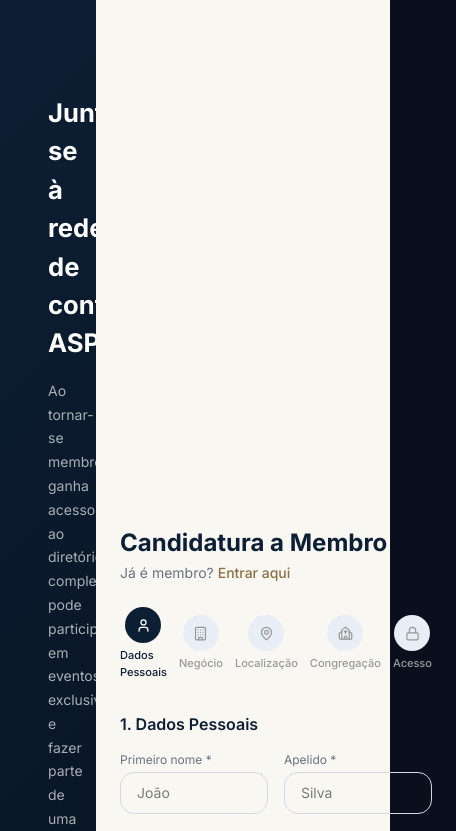
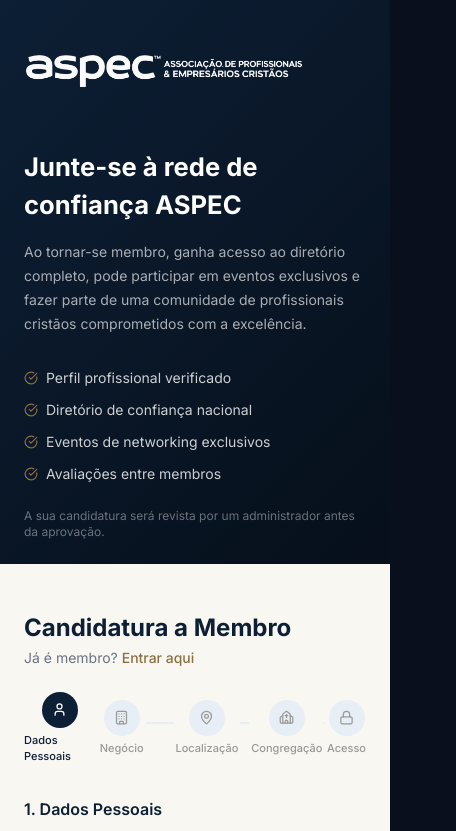
Before and after one commit to aspec-project/aspec-frontend-react, a React (Vite) app in the folder Aspec_Frontend/: page /registo in a window 390 px wide. Shown: the top 831 px of the page, 456 px wide, since content can reach past the window. Built offline with nearby package versions, Linux system fonts and the light colour scheme; no server answers.

Commit message:
ASPEC-275 #done #fix: uniformizar logotipo da ASPEC

```diff
--- a/Aspec_Frontend/src/components/layout/Footer.jsx
+++ b/Aspec_Frontend/src/components/layout/Footer.jsx
@@ -73,7 +73,7 @@ export default function Footer() {
           <div className="md:col-span-1">
           <div className="mb-4">
             <img
-              src="/images/log-branco.png"
+              src="/images/aspec-logo-sf.png"
               alt="ASPEC"
               className="w-60 max-w-full h-auto"
             />
--- a/Aspec_Frontend/src/components/layout/Header.jsx
+++ b/Aspec_Frontend/src/components/layout/Header.jsx
@@ -104,14 +104,14 @@ export default function Header() {
         </div>
       )}
       <div className="max-w-7xl mx-auto px-4 sm:px-6">
-        <div className="flex items-center justify-between h-16">
+        <div className="flex items-center justify-between h-18">
 
           {/* Logo ASPEC */}
           <Link to="/" onClick={closeMenus} className="flex items-center gap-2 cursor-pointer">
             <img
-              src="/images/log-branco.png"
+              src="/images/aspec-logo-sf.png"
               alt="ASPEC"
-              className="h-6 w-auto"/>
+              className="h-auto w-[140px] lg:w-[220px]"/>
           </Link>
 
           {/* Desktop Nav */}
--- a/Aspec_Frontend/src/components/login/LoginSidebar.jsx
+++ b/Aspec_Frontend/src/components/login/LoginSidebar.jsx
@@ -1,4 +1,3 @@
-import logoImg from "../../../public/images/log-branco.png";
 export default function LoginSidebar({ onNavigateHome }) {
   const stats = [
     { num: "320+", label: "Membros" },
@@ -20,8 +19,8 @@ export default function LoginSidebar({ onNavigateHome }) {
         }}
       />
       <div className="relative z-10">
-        <button type="button" onClick={onNavigateHome} className="cursor-pointer">
-          <img src={logoImg} alt="ASPEC" className="h-10 w-70 object-contain" />
+        <button type="button" onClick={onNavigateHome} className="w-70 max-w-full cursor-pointer">
+          <img src="/images/aspec-logo-sf.png" alt="ASPEC" className="h-auto w-full object-contain" />
         </button>
       </div>
       <div className="relative z-10">
--- a/Aspec_Frontend/src/components/register/RegisterSidebar.jsx
+++ b/Aspec_Frontend/src/components/register/RegisterSidebar.jsx
@@ -1,5 +1,4 @@
 import { CheckCircle } from "lucide-react";
-import logoImg from "../../../public/images/log-branco.png";
 
 export default function RegisterSidebar({ onNavigateHome }) {
   const benefits = [
@@ -11,12 +10,12 @@ export default function RegisterSidebar({ onNavigateHome }) {
 
   return (
     <div
-      className="w-5/12 flex flex-col justify-between p-12 relative overflow-hidden"
+      className="w-full lg:w-5/12 flex flex-col justify-between gap-6 p-6 lg:gap-0 lg:p-12 relative overflow-hidden"
       style={{ background: "linear-gradient(135deg, #0d1f35 0%, #060f1a 100%)" }}
     >
       <div className="relative z-10">
-        <button type="button" onClick={onNavigateHome} className="cursor-pointer">
-          <img src={logoImg} alt="ASPEC" className="h-10 w-70 object-contain" />
+        <button type="button" onClick={onNavigateHome} className="w-70 max-w-full cursor-pointer">
+          <img src="/images/aspec-logo-sf.png" alt="ASPEC" className="h-auto w-full object-contain" />
         </button>
       </div>
 
--- a/Aspec_Frontend/src/components/register/StepIndicator.jsx
+++ b/Aspec_Frontend/src/components/register/StepIndicator.jsx
@@ -26,7 +26,7 @@ export default function StepIndicator({ step, steps }) {
             </div>
             {i < steps.length - 1 && (
               <div
-                className="flex-1 h-0.5 mx-1.5 mt-[-10px]"
+                className="flex-1 h-0.5 mx-0.5 lg:mx-1.5 mt-[-10px]"
                 style={{ backgroundColor: i < step ? "#8a7043" : "#e8eef5" }}
               />
             )}
--- a/Aspec_Frontend/src/pages/RegisterPage.jsx
+++ b/Aspec_Frontend/src/pages/RegisterPage.jsx
@@ -21,7 +21,7 @@ const STEPS = [
   { label: "Acesso", icon: Lock },
 ];
 
-const inputCls = "w-full px-4 py-2.5 rounded-xl border text-sm text-black outline-none transition";
+const inputCls = "w-full min-w-0 px-4 py-2.5 rounded-xl border text-sm text-black outline-none transition";
 
 export default function RegisterPage({ onNavigate }) {
   const {
@@ -35,12 +35,12 @@ export default function RegisterPage({ onNavigate }) {
   if (submitted) return <SuccessView />;
 
   return (
-    <div className="min-h-screen flex" style={{ backgroundColor: "#f8f7f2" }}>
+    <div className="min-h-screen flex flex-col lg:flex-row" style={{ backgroundColor: "#f8f7f2" }}>
 
       {/* Sidebar do Registo com o redirecionamento direto para a página inicial */}
       <RegisterSidebar onNavigateHome={goToHome} />
 
-      <div className="flex-1 flex items-center justify-center px-6 py-12">
+      <div className="min-w-0 flex-1 flex items-center justify-center px-6 py-12">
         <div className="w-full max-w-lg">
           <h2 className="mb-1 text-2xl font-bold" style={{ color: "#0d1f35" }}>
             Candidatura a Membro
```
Also changed, not shown: Aspec_Frontend/public/images/aspec-logo-sf.png (added).
